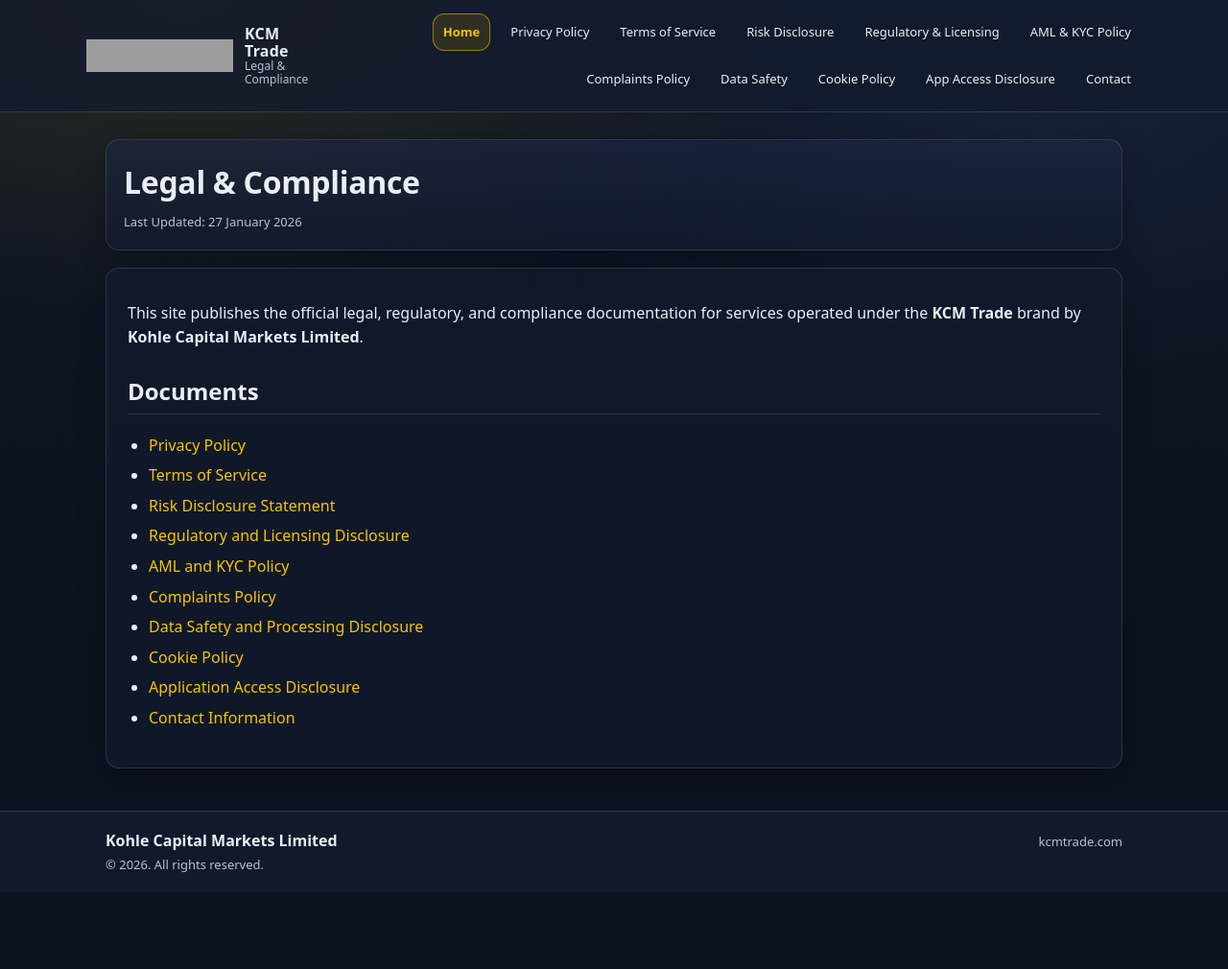
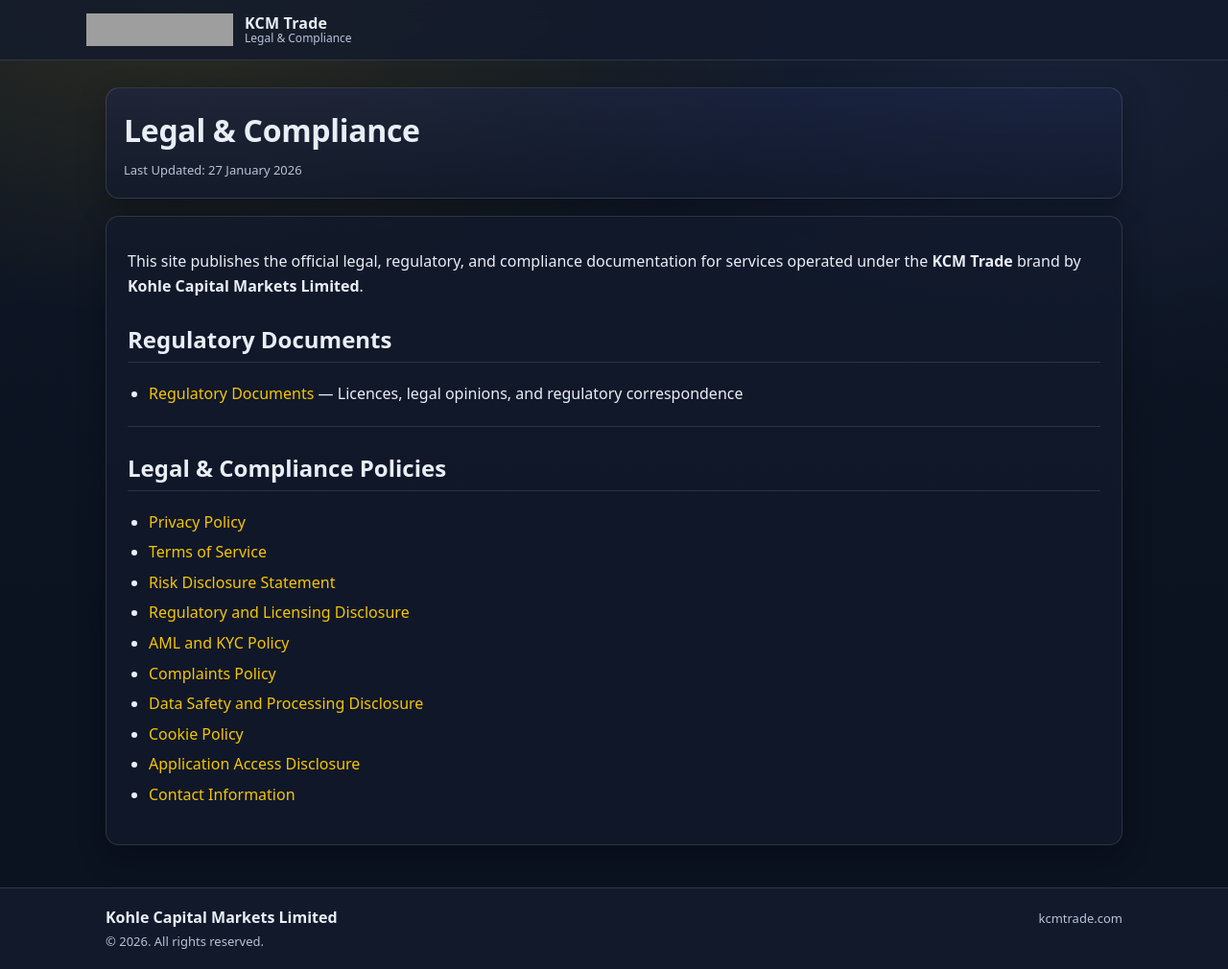
Before and after one commit to KCM-Trade/kcmtrade-legal, a Jekyll site: the page built from index.md, in a window 1280 px wide and 1010 px high. Shown: the whole window at 96% size. Built offline with Jekyll 4.4.1, drawn with Linux system fonts in a browser that asks for light colours; grey boxes are pictures that could not be loaded.

Commit message:
Documentation

```diff
--- a/_layouts/default.html
+++ b/_layouts/default.html
@@ -41,14 +41,15 @@
           <span class="brand-subtitle">Legal & Compliance</span>
         </span>
       </a>
-      <nav class="site-nav" aria-label="Site navigation">
-        {% include nav.html %}
-      </nav>
     </div>
   </header>
 
   <main id="main" class="site-main">
     <div class="container">
+      {% assign current = page.url | remove: 'index.html' %}
+      {% unless current == '/' or current == '' %}
+        <a class="back-btn" href="{{ '/' | relative_url }}">&#8592; Back to Index</a>
+      {% endunless %}
       {% if page.title %}
         <div class="page-head">
           <h1 class="page-title">{{ page.title | escape }}</h1>
--- a/assets/css/kcm.css
+++ b/assets/css/kcm.css
@@ -61,7 +61,6 @@ a:hover{text-decoration:underline}
 .header-inner{
   display:flex;
   align-items:center;
-  justify-content:space-between;
   gap:14px;
   padding:14px 0;
 }
@@ -81,35 +80,23 @@ a:hover{text-decoration:underline}
 .brand-title{font-weight:800;letter-spacing:.2px}
 .brand-subtitle{color:var(--muted);font-size:12px}
 
-.site-nav{overflow:auto}
-.nav-list{
-  list-style:none;
-  display:flex;
-  gap:10px;
-  padding:0;
-  margin:0;
-  flex-wrap:wrap;
-  justify-content:flex-end;
+.back-btn{
+  display:inline-flex;
+  align-items:center;
+  gap:6px;
+  margin-bottom:16px;
+  padding:7px 14px;
+  border:1px solid var(--border);
+  border-radius:10px;
+  color:var(--muted);
+  font-size:13px;
+  background:rgba(255,255,255,.04);
+  transition:border-color .15s, color .15s;
 }
-.nav-list a{
-  display:inline-block;
-  padding:8px 10px;
-  border:1px solid transparent;
-  border-radius:12px;
-  color:var(--text);
-  font-size:13px;
-  white-space:nowrap;
-}
-.nav-list a:hover{
-  border-color:rgba(245,197,0,.35);
-  background:rgba(245,197,0,.08);
+.back-btn:hover{
+  border-color:rgba(245,197,0,.4);
+  color:var(--kcm-yellow);
   text-decoration:none;
-}
-.nav-list a[aria-current="page"]{
-  border-color:rgba(245,197,0,.55);
-  background:rgba(245,197,0,.12);
-  color:var(--kcm-yellow);
-  font-weight:600;
 }
 
 .site-main{padding:28px 0 44px}
--- a/index.md
+++ b/index.md
@@ -6,7 +6,13 @@ last_updated: 27 January 2026
 
 This site publishes the official legal, regulatory, and compliance documentation for services operated under the **KCM Trade** brand by **Kohle Capital Markets Limited**.
 
-## Documents
+## Regulatory Documents
+
+- [Regulatory Documents]({{ '/regulatory-documents.html' | relative_url }}) — Licences, legal opinions, and regulatory correspondence
+
+---
+
+## Legal & Compliance Policies
 
 - [Privacy Policy]({{ '/privacy-policy.html' | relative_url }})
 - [Terms of Service]({{ '/terms-of-service.html' | relative_url }})
```
Also changed, not shown: regulatory-documents.md (added, +40 -0 lines), 9 other files.
